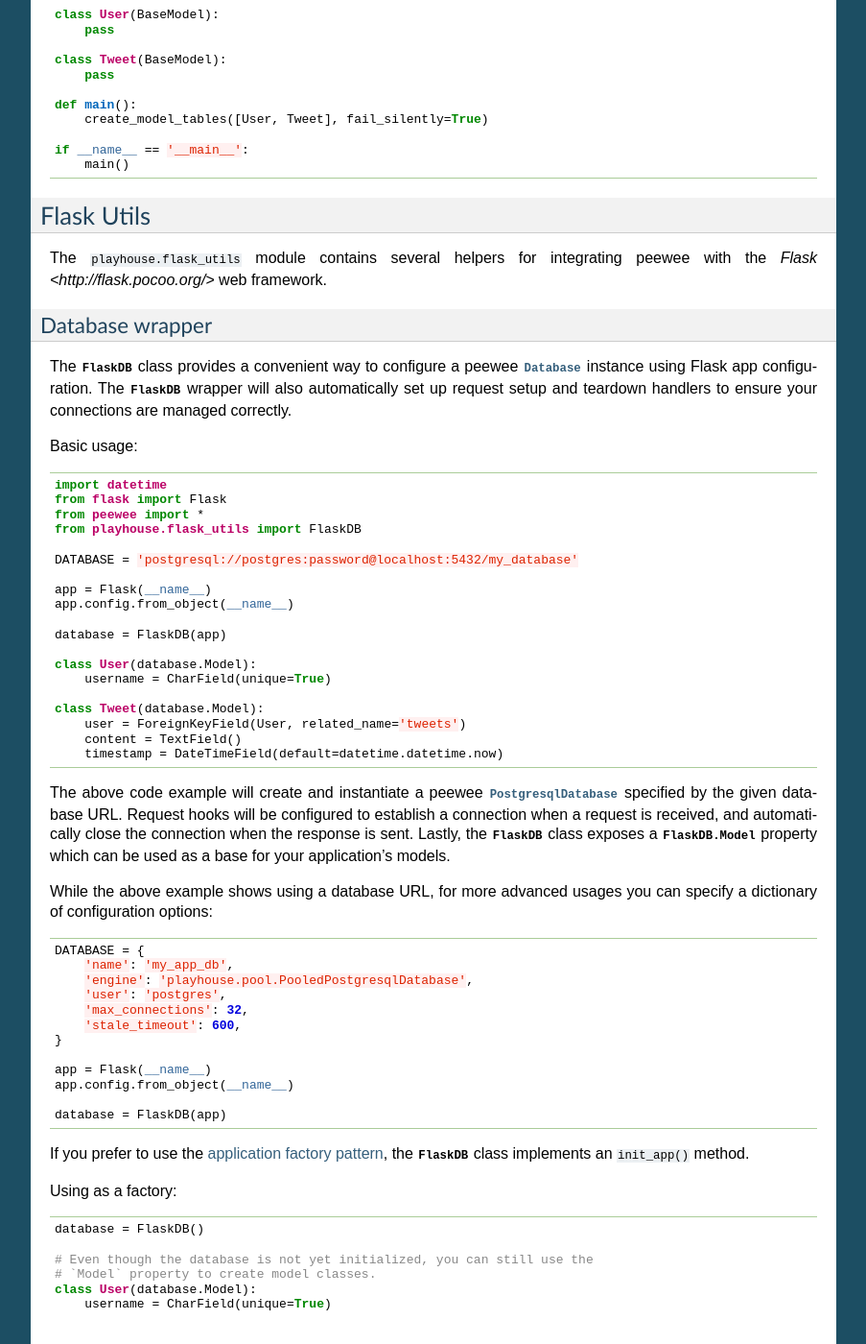
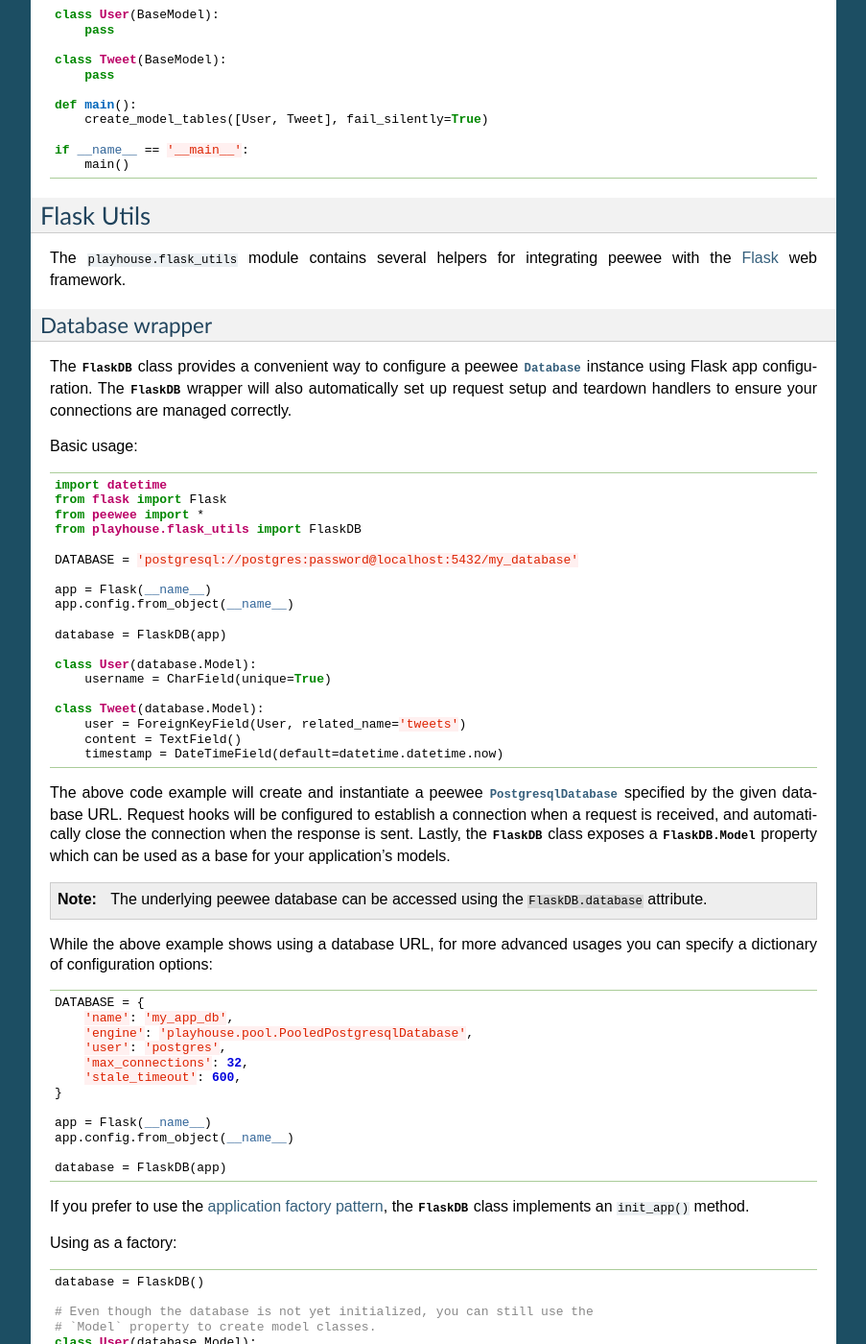
Before and after one commit to coleifer/peewee, a Sphinx documentation site: the page built from docs/peewee/playhouse.rst, in a window 1280 px wide and 1400 px high, scrolled down 53493 px. Shown: the whole window at 96% size, without its empty margins (198-1101 px from the left). Built offline with Sphinx 7.4.7, drawn with Linux system fonts in a browser that asks for light colours; pages that are not in the unit, such as notebooks, are missing from menus; some of the changed text lies outside the part shown.

Commit message:
Doc update.

```diff
--- a/docs/peewee/playhouse.rst
+++ b/docs/peewee/playhouse.rst
@@ -3392,7 +3392,7 @@
 Flask Utils
 -----------
 
-The ``playhouse.flask_utils`` module contains several helpers for integrating peewee with the `Flask <http://flask.pocoo.org/>` web framework.
+The ``playhouse.flask_utils`` module contains several helpers for integrating peewee with the `Flask <http://flask.pocoo.org/>`_ web framework.
 
 Database wrapper
 ^^^^^^^^^^^^^^^^
@@ -3425,6 +3425,8 @@
 
 
 The above code example will create and instantiate a peewee :py:class:`PostgresqlDatabase` specified by the given database URL. Request hooks will be configured to establish a connection when a request is received, and automatically close the connection when the response is sent. Lastly, the :py:class:`FlaskDB` class exposes a :py:attr:`FlaskDB.Model` property which can be used as a base for your application's models.
+
+.. note:: The underlying peewee database can be accessed using the ``FlaskDB.database`` attribute.
 
 While the above example shows using a database URL, for more advanced usages you can specify a dictionary of configuration options:
 
```
